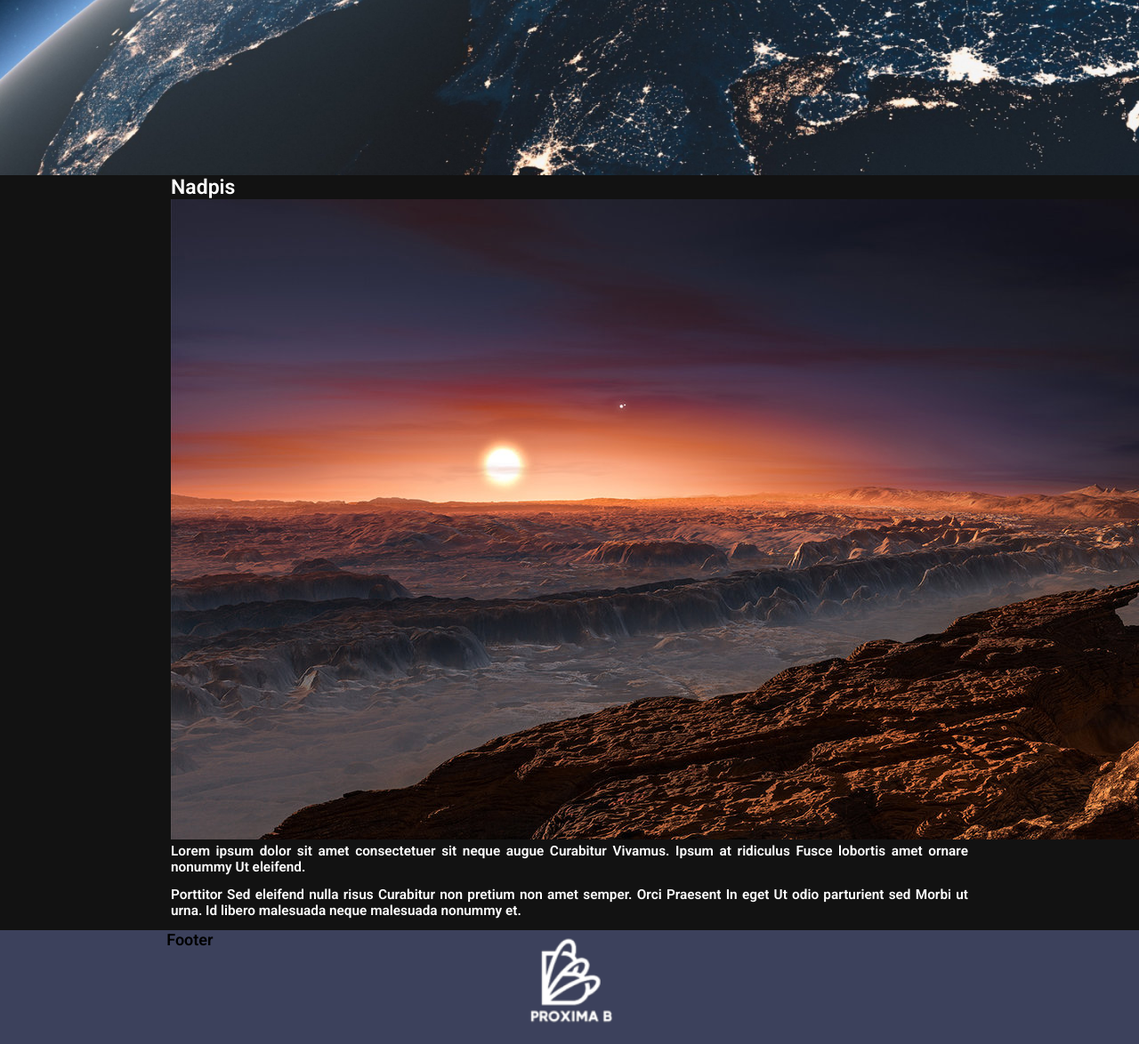
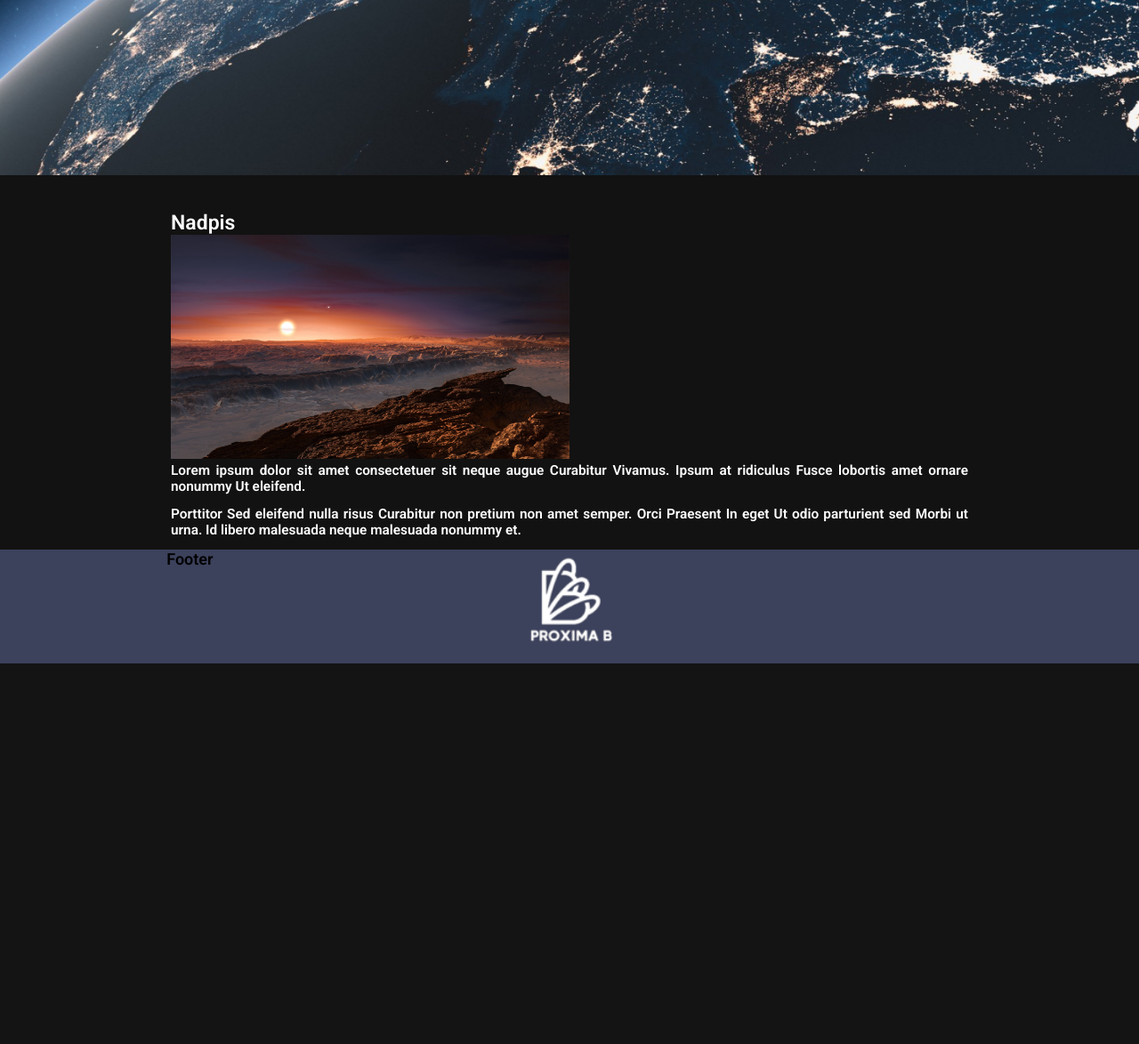
Before and after one commit to Mariozah21/Proxima_Centauri, a Flask app: page / in a window 1280 px wide; the page is wider, and only the part inside the window is pictured. Shown: the part 603-1777 px from the top of that part at 89% size. After the commit the page ends 1349 px from the top of that part, so only its background shows below. Run offline with Flask 2, Linux system fonts and the light colour scheme.

Commit message:
project
uprava velkosti obrazka a main

```diff
--- a/static/css/structure.css
+++ b/static/css/structure.css
@@ -6,6 +6,7 @@
 }
 
 main {
+    padding-top: 40px;
 	margin: auto;
 	width: 70vw;
 	min-width: 800px;
@@ -77,3 +78,7 @@ footer div {
 	width: 100%;
 	text-align: center;
 }
+
+.img1{
+   width: 50%;
+}
--- a/templates/index.jinja
+++ b/templates/index.jinja
@@ -6,7 +6,7 @@
 
     <section>
         <h2>Nadpis</h2>
-        <img src="{{url_for('static', filename='img/space.jpg')}}">
+        <img class="img1" src="{{url_for('static', filename='img/space.jpg')}}">
         <p>Lorem ipsum dolor sit amet consectetuer sit neque augue Curabitur Vivamus.
         Ipsum at ridiculus Fusce lobortis amet ornare nonummy Ut eleifend.
         </p>
```
